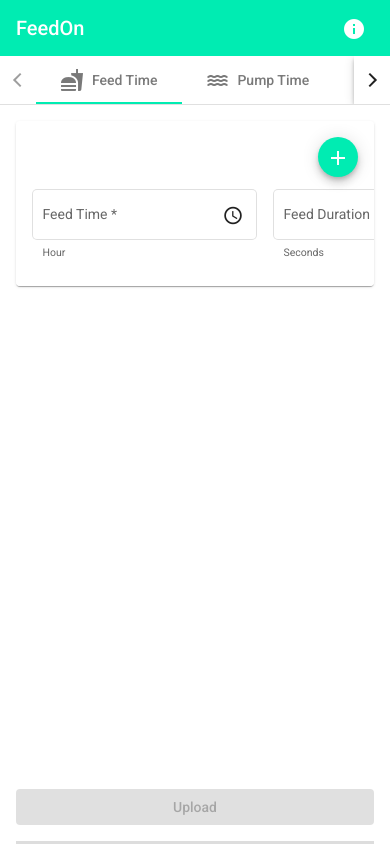
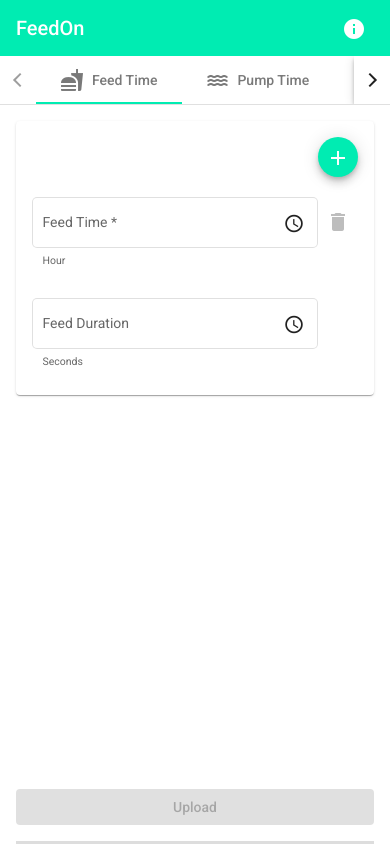
Before and after one commit to B45i/Fish-Feeder-App, an Angular app: page / in a window 390 px wide. Shown: the top 844 px of the page. Built offline with nearby package versions, Linux system fonts and the light colour scheme.

Commit message:
responsive feed controls

```diff
--- a/src/app/feed-on/feed-on.component.html
+++ b/src/app/feed-on/feed-on.component.html
@@ -15,7 +15,7 @@
 
           <mat-card-content formArrayName="feedTime">
             <div
-              class="d-flex jc-b gap-1"
+              class="d-flex jc-b mt-1"
               *ngFor="
                 let feed of feedTimeControls;
                 let i = index;
@@ -23,6 +23,7 @@
               "
               [formGroup]="feed"
             >
+              <div class="gap-1 d-flex w-100 feed-ctrl">
                 <mat-form-field appearance="outline">
                   <mat-label>Feed Time</mat-label>
                   <input
@@ -49,6 +50,7 @@
                   <mat-icon matSuffix>schedule</mat-icon>
                   <mat-hint>Seconds</mat-hint>
                 </mat-form-field>
+              </div>
               <button
                 mat-icon-button
                 color="warn"
--- a/src/app/feed-on/feed-on.component.scss
+++ b/src/app/feed-on/feed-on.component.scss
@@ -26,3 +26,13 @@ mat-form-field {
 .btn-upload {
   margin: 0 1rem;
 }
+
+.feed-ctrl {
+  flex-direction: row;
+}
+
+@media only screen and (max-width: 600px) {
+  .feed-ctrl {
+    flex-direction: column;
+  }
+}
```
Lines whose indentation alone changed are shown as unchanged.
